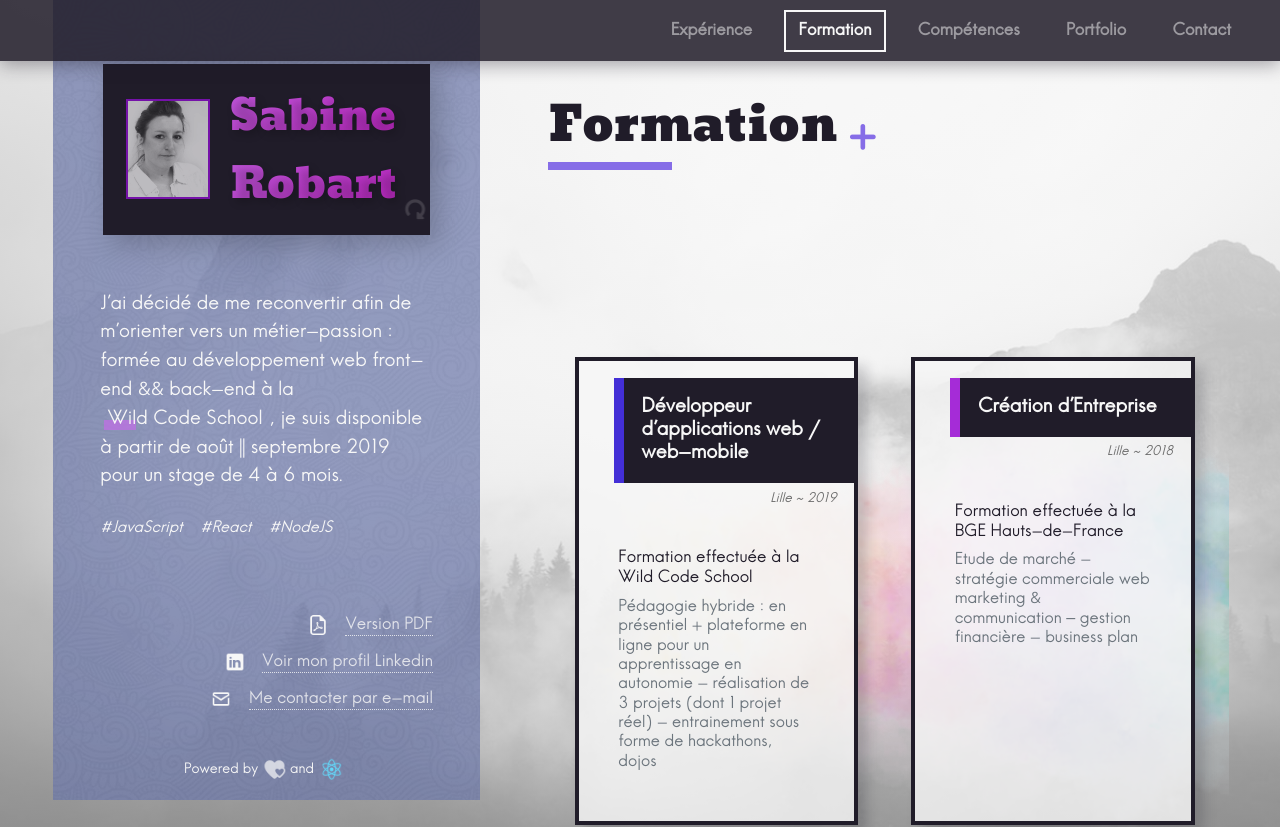
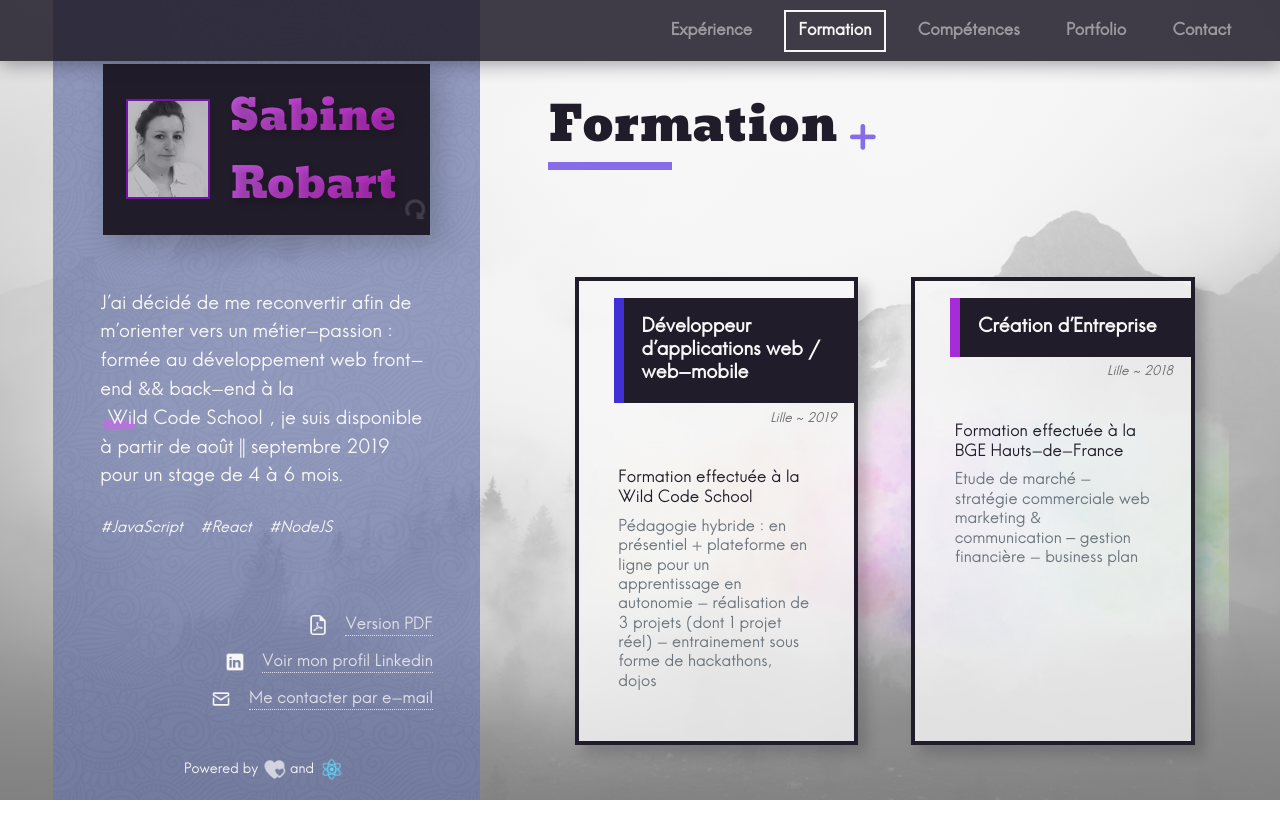
Before and after one commit to Sabinerobart/resume, a React (Create React App) app: page /Education in a window 1280 px wide. Shown: the top 827 px of the page. After the commit the page ends 800 px from the top, so only its background shows below. Built offline with nearby package versions, Linux system fonts and the light colour scheme.

Commit message:
[Style] apply section height & overflow rule + reduce padding for the education section.

```diff
--- a/src/style/Education.scss
+++ b/src/style/Education.scss
@@ -1,4 +1,9 @@
 @import "../index";
+
+.education__container {
+  height: 100vh;
+  overflow: auto;
+}
 
 .education__modal {
   display: flex;
@@ -8,7 +13,7 @@
   overflow-y: hidden;
   scrollbar-color: $sec-color rgba(0, 0, 0, 0.1);
   scrollbar-width: thin;
-  padding: 15vh 0;
+  padding: 5vh 0;
   background: url("../pictures/watercolor4.png");
   background-size: cover;
   h4 {
```
